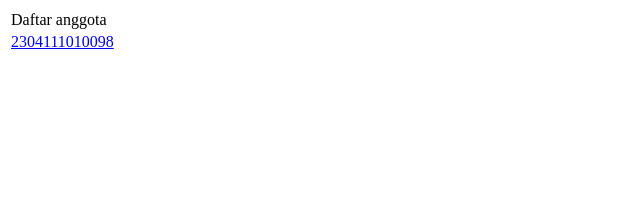
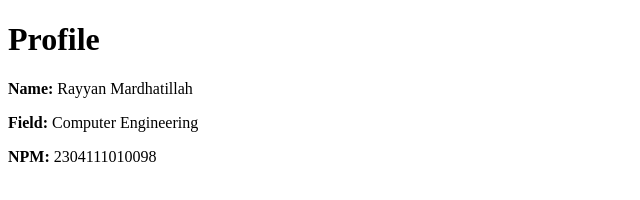
Before and after one commit to AllifAlfajri/STIK2018-2025-8-E-Waste-Recycling, a plain HTML site: page index.html in a window 1280 px wide. Shown: the whole page, without its empty margins (0-640 px from the left). Drawn offline with Linux system fonts and the light colour scheme.

Commit message:
Update index.html

```diff
--- a/index.html
+++ b/index.html
@@ -1,16 +1,14 @@
 <!DOCTYPE html>
-<html>
-  <head>
-    <title>Utama – Admin</title>
-  </head>
-  <body>
-    <table border="0">
-      <tr>
-        <td>Daftar anggota</td>
-      </tr>
-      <tr>
-        <td><a href="2304111010098.html">2304111010098</a></td>
-      </tr>
-    </table>
-  </body>
+<html lang="en">
+<head>
+    <meta charset="UTF-8">
+    <meta name="viewport" content="width=device-width, initial-scale=1.0">
+    <title>Profile - Rayyan Mardhatillah</title>
+</head>
+<body>
+    <h1>Profile</h1>
+    <p><strong>Name:</strong> Rayyan Mardhatillah</p>
+    <p><strong>Field:</strong> Computer Engineering</p>
+    <p><strong>NPM:</strong> 2304111010098</p>
+</body>
 </html>
```
